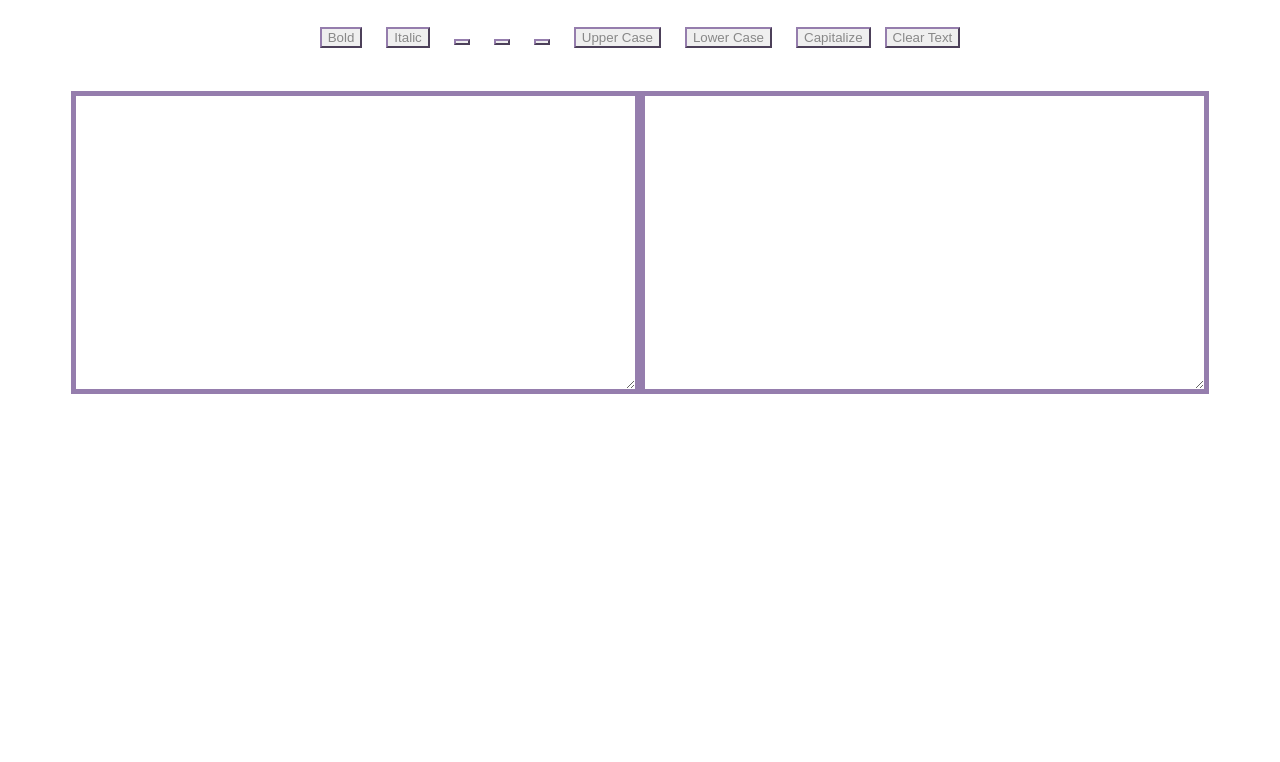
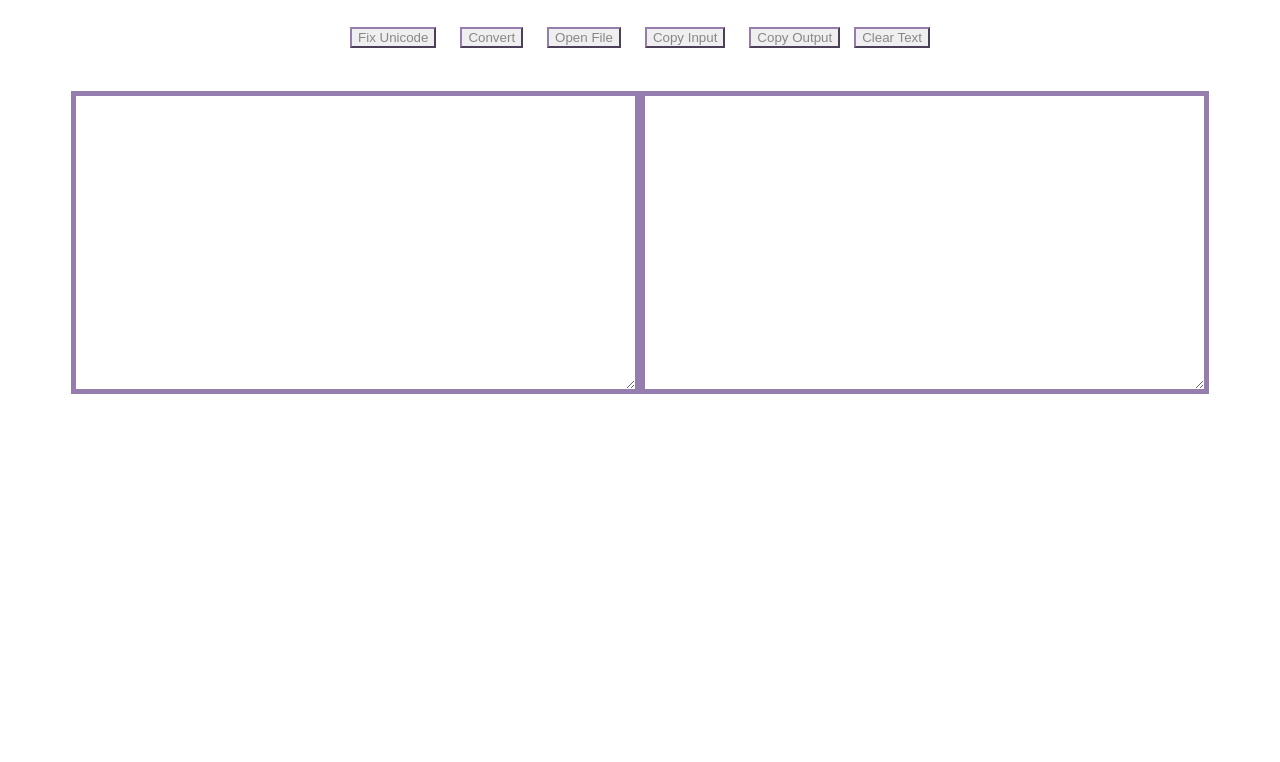
Before and after one commit to SY-Gato/Scratch-Plugin-Creator, a plain HTML site: page index.html in a window 1280 px wide. Shown: the part 131-893 px from the top of the page. Drawn offline with Linux system fonts and the light colour scheme.

Commit message:
Update index.html

```diff
--- a/index.html
+++ b/index.html
@@ -86,16 +86,16 @@
 							class=" shadow-sm btn btn-outline-secondary"
 							data-toggle="tooltip"
 							data-placement="top"
-							title="Bold Text">
-			Bold</button>
+							title="Fix Unicode Characters">
+			Fix Unicode</button>
 					<button type="button"
 							onclick="f2()"
 							class="shadow-sm btn btn-outline-success"
 							data-toggle="tooltip"
 							data-placement="top"
-							title="Italic Text">
-			Italic</button>
-					<button type="button"
+							title="Convert">
+			Convert</button>
+					<!--<button type="button"
 							onclick="f3()"
 							class=" shadow-sm btn btn-outline-primary"
 							data-toggle="tooltip"
@@ -114,29 +114,29 @@
 							class="btn shadow-sm btn-outline-primary"
 							data-toggle="tooltip"
 							data-placement="top"
-							title="Right Align">
+							title="Right Align"> -->
 			<i class="fas fa-align-right"></i></button>
 					<button type="button"
 							onclick="f6()"
 							class="btn shadow-sm btn-outline-secondary"
 							data-toggle="tooltip"
 							data-placement="top"
-							title="Uppercase Text">
-			Upper Case</button>
+							title="Open File">
+			Open File</button>
 					<button type="button"
 							onclick="f7()"
 							class="btn shadow-sm btn-outline-primary"
 							data-toggle="tooltip"
 							data-placement="top"
-							title="Lowercase Text">
-			Lower Case</button>
+							title="Copy Input">
+			Copy Input</button>
 					<button type="button"
 							onclick="f8()"
 							class="btn shadow-sm btn-outline-primary"
 							data-toggle="tooltip"
 							data-placement="top"
-							title="Capitalize Text">
-			Capitalize</button>
+							title="Copy Output">
+			Copy Output</button>
 					<button type="button"
 							onclick="f9()"
 							class="btn shadow-sm btn-outline-primary side"
```
